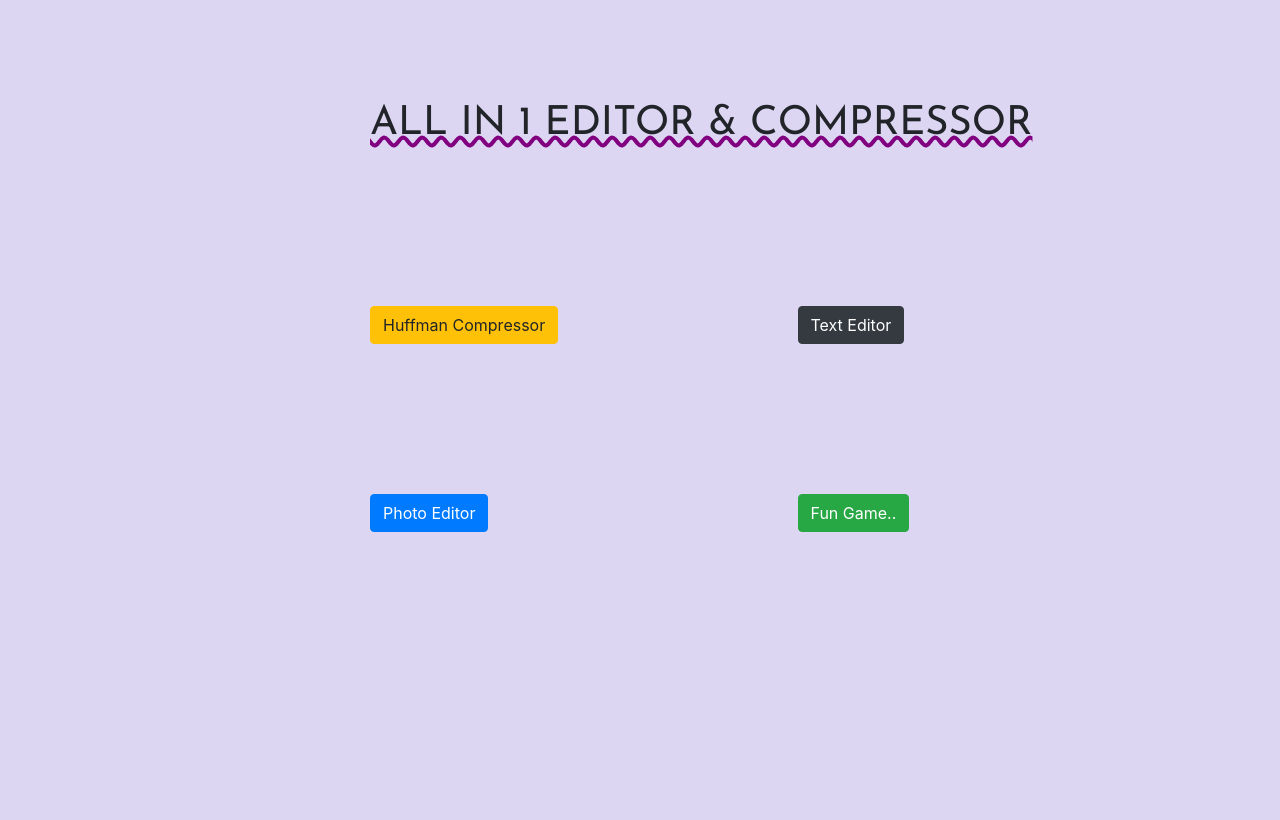
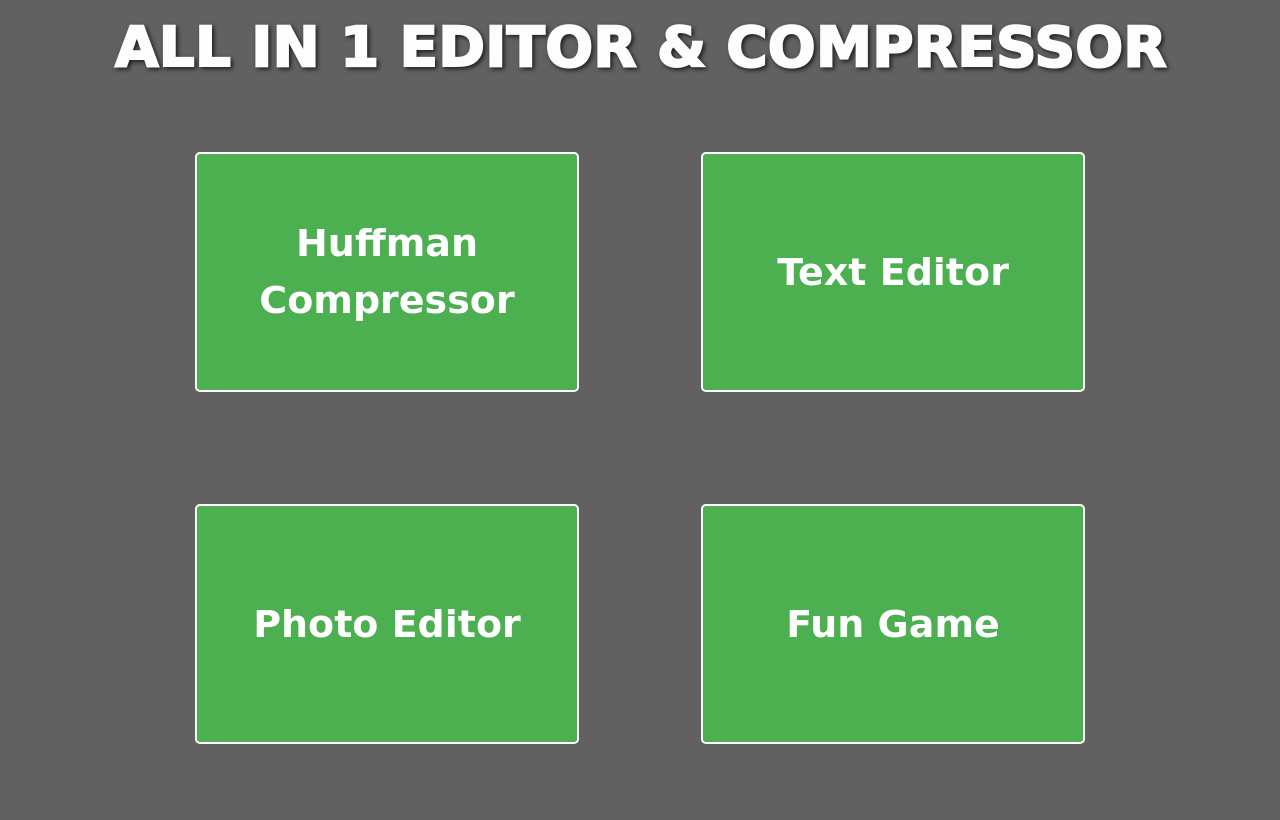
Before and after one commit to bug-protocol/Toolkit, a PHP site: page / in a window 1280 px wide. Before the commit the page ends 532 px from the top, so only its background shows below. Run offline with PHP 8.4, Linux system fonts and the light colour scheme.

Commit message:
changed html and css

```diff
--- a/index.html
+++ b/index.html
@@ -16,22 +16,24 @@
 <body>
     <div class="container">
     	<h1>ALL IN 1 EDITOR & COMPRESSOR </h1>
+    	<div class="main">
 			<div class = "row">
 				<div class="col">
-		    	<a href="./Huffman_Compressor/index.html"><button type="button" class="btn btn-warning">Huffman Compressor</button></a>
+					<a href="./Huffman_Compressor/index.html"><button  class="rest1">Huffman Compressor</button></a>
 				</div>
 				<div class="offset-50 col">
-		    	<a href="./textEditor.html"><button type="button" class="btn btn-dark">Text Editor</button></a>
+					<a href="./textEditor.html"><button  class="rest2">Text Editor</button></a>
 				</div>
 
 			</div>
 
 			<div class = "row">
 				<div class="col">
-			    <a href="./Photo-Editor/index.html"><button type="button" class="btn btn-primary">Photo Editor</button></a>
+					<a href="./Photo-Editor/index.html"><button  class="rest3">Photo Editor</button></a>
 				</div>
 				<div class="offset-50 col">
-			    <a href="./Snake Game/index.html"><button type="button" class="btn btn-success">Fun Game..</button></a>
+					<a href="./Snake Game/index.html"><button  class="rest4">Fun Game</button></a>
+				</div>
 			</div>
 		</div>
 
--- a/style.css
+++ b/style.css
@@ -1,17 +1,103 @@
-.container{
-	padding-top: 100px;
-	padding-left:  300px;
+*{
+    padding: 0;
+    margin: 0;
+    box-sizing: border-box;
+}
+body{
+	background-color: #626161;
+    /* background-image: url("bg_img.jpg"); */
+    background-size: 100% 100%;
+    background-position: center;
+    background-repeat: no-repeat;
+    width: 100%;
+    height: 100vh;
 
 }
+.main{
+	margin: auto;
+	margin-inline: 5vw;
 
+}
+.row{
+	display: flex;
+    flex-direction: row;
+	justify-content: center;
+    align-content: center;
+
+}
 .col{
-	margin-top: 150px;
+	display: flex;
+	padding-block: 7vh ;
+
+	justify-content: center;
+    align-content: center;
+
 }
-body{
-	background-color: #DDD6F3;
+button{
+
+	width: 30vw;
+    height: 30vh;
+    font-size: 38px;
+	font-weight: 700;
+    padding: 10px 20px;
+    border: 2px solid #4CAF50;
+    background-color: #4CAF50;
+    color: white;
+	border-color: #fcfffd;
+    border-radius: 5px;
+    transition: all 0.3s ease;
+	font-family: 'Lobster', cursive;
 }
 
-h1{
-	font-family: 'Josefin Sans', sans-serif;
-	text-decoration: underline wavy purple;
+button:hover{
+	font-size: 40px;
+	cursor: pointer;
+
+    background-color: #45a049;
+    color: #032b1b;
+    border-color: #094524;
+    box-shadow: 0px 4px 8px rgba(0, 0, 0, 0.3);
+    transform: scale(1.1);
 }
+
+
+
+h1 {
+	font-size: 3.5em;
+	font-weight: 1000;
+	font-family: 'Lobster', cursive;
+	text-shadow: 2px 2px 4px rgba(0, 0, 0, 0.7);
+	letter-spacing: 0.5px;
+	line-height: 1;
+	color: #fdfdfd;
+	margin: 20px 0;
+	text-align: center;
+}
+
+.rest1{
+    /* background-image: url("bg_img.jpg"); */
+    background-position: center;
+    background-repeat: no-repeat;
+
+
+}
+.rest2{
+	/* background-image: url("bg_img.jpg"); */
+    background-position: center;
+    background-repeat: no-repeat;
+
+
+}
+.rest3{
+	/* background-image: url("bg_img.jpg"); */
+    background-position: center;
+    background-repeat: no-repeat;
+
+
+}
+.rest4{
+	/* background-image: url("bg_img.jpg"); */
+    background-position: center;
+    background-repeat: no-repeat;
+
+}
```
Lines whose indentation alone changed are shown as unchanged.
